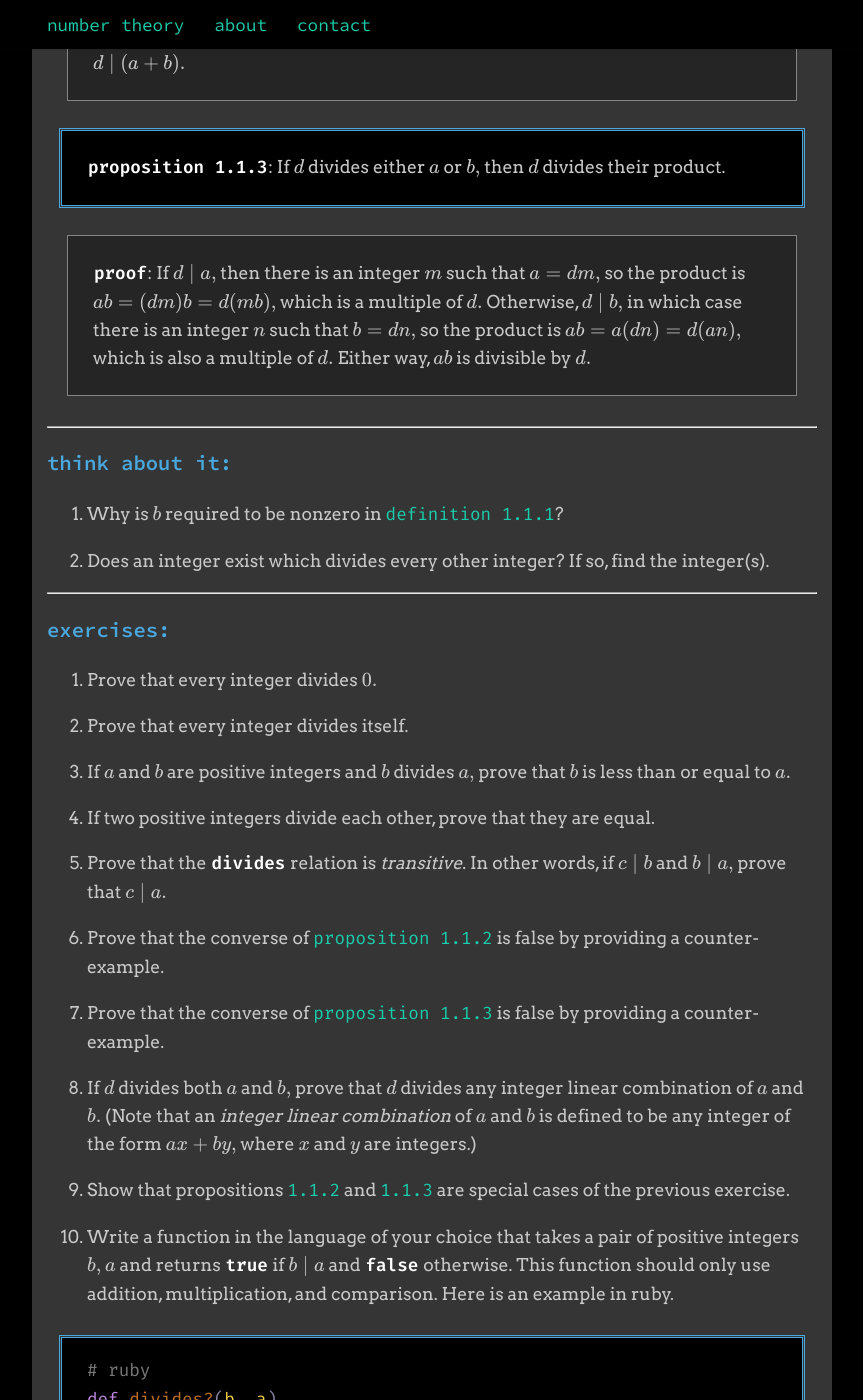
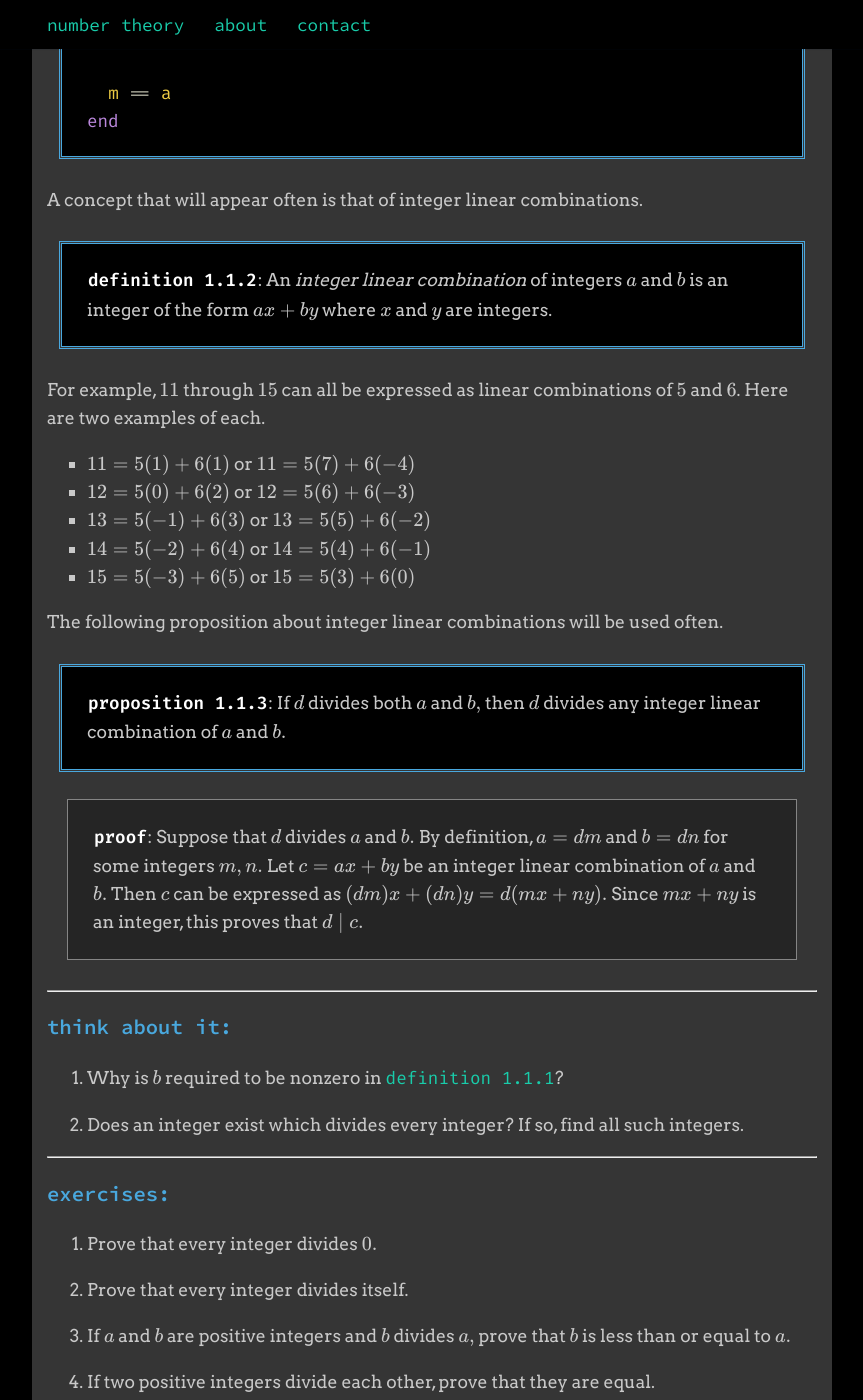
Before and after one commit to itscomputers/itscomputers.github.io, a Jekyll site: the page built from _sections/01_01_divisibility.md, in a window 1280 px wide and 1400 px high, scrolled down 1194 px. Shown: the whole window, without its empty margins (208-1071 px from the left). Built offline with Jekyll 4.4.1, drawn with Linux system fonts in a browser that asks for light colours; formulas are drawn with MathJax 3; some of the changed text lies outside the part shown.

Commit message:
edits to divisibility section

```diff
--- a/_sections/01_01_divisibility.md
+++ b/_sections/01_01_divisibility.md
@@ -7,10 +7,10 @@ next: division-with-remainder
 permalink: divisibility
 ---
 
-<span id="1.1.1" />
+<span id="divides" />
 > **`definition 1.1.1`**:
-> We say that a nonzero integer $$ b $$ *divides* an integer $$ a $$ if there exists some
-> integer $$ n $$ such that $$ a = bn. $$
+> We say that a nonzero integer $$ b $$ *divides* an integer $$ a $$
+> if there exists some integer $$ n $$ such that $$ a = bn. $$
 {: definition}
 
 Here are a few examples:
@@ -19,59 +19,85 @@ Here are a few examples:
 - $$ 10 $$ does not divide $$ 45 $$ since $$ 45 $$ is between
 $$ 40 = 10 \cdot 4 $$ and $$ 50 = 10 \cdot 5 $$
 
-Notice that the above definition is synonymous with saying that $$ b $$ may be
-expressed as a multiple of $$ a. $$  In fact, the following statements are
-equivalent and mean that $$ a = bn. $$
+Notice that the above definition is synonymous with saying that $$ b $$
+may be expressed as a multiple of $$ a. $$  In fact, the following
+statements are equivalent and mean that $$ a $$ is can be expressed as
+$$ bn. $$
 - $$ b $$ divides $$ a $$
 - $$ a $$ is divisible by $$ b $$
 - $$ a $$ is a multiple of $$ b $$
 
-Although the three phrases have the same meaning, we will often use the first phrase.
-The notation for this is $$ b \mid a, $$ which reads "$$ b $$ divides $$ a $$".  Using
-this notation, the examples above are expressed as
+The notation for this concept is $$ b \mid a, $$ which reads "$$ b $$
+divides $$ a $$".  Using this notation, the examples above become:
 - $$ 15 \mid 45 $$ since $$ 45 = 15 \cdot 3 $$
 - $$ 9 \mid 45 $$ since $$ 45 = 9 \cdot 5 $$
 - $$ 10 \nmid 45 $$ since $$ 10 \cdot 4 < 45 < 10 \cdot 5 $$
 
-Be careful!  This notation may sometimes be confused with the division operation.
-If you see $$ 15 / 45, $$ it is the operation that results in one third.
-If you see $$ 15 \mid 45, $$ it is the statement that $$ 15 $$ divides $$ 45, $$
-ie, that $$ 45 $$ is divisible by $$ 15, $$ ie, that $$ 45 / 15 $$ is an integer.
+Be careful!  This notation may sometimes be confused with the division
+operation. If you see $$ 15 / 45, $$ it is the operation that returns
+the rational number $$ 1/3. $$  If you see $$ 15 \mid 45, $$ it is the
+statement that $$ 15 $$ divides $$ 45, $$ ie, that $$ 45 $$ is divisible
+by $$ 15, $$ ie, that $$ 45 / 15 $$ is an integer.
 
-Here are a couple of propositions about integers that can be proved from the
-definition of divisibility.
+As the last example suggests, a naive approach to determining divisibility
+is to check all multiples of $$ b $$ until you surpass $$ a. $$ Here is a
+ruby implementation of this naive divisibility algorithm, assuming that
+both $$ a $$ and $$ b $$ are positive.
 
-<span id="1.1.2" />
-> **`proposition 1.1.2`**:
-> If $$ d $$ divides both $$ a $$ and $$ b, $$ then $$ d $$ divides their sum.
+<span id="naive-divides-ruby-function" />
+{% highlight ruby %}
+# ruby
+def divides?(b, a)
+  m = 0
+  while m < a
+    m += b
+  end
+
+  m == a
+end
+{% endhighlight %}
+
+A concept that will appear often is that of integer linear combinations.
+
+<span id="integer-linear-combination" />
+> **`definition 1.1.2`**:
+> An *integer linear combination* of integers $$ a $$ and $$ b $$ is an
+> integer of the form $$ ax + by $$ where $$ x $$ and $$ y $$ are integers.
+{: .definition}
+
+For example, $$ 11 $$ through $$ 15 $$ can all be expressed as linear
+combinations of $$ 5 $$ and $$ 6 $$.  Here are two examples of each.
+- $$ 11 = 5(1) + 6(1) $$ or $$ 11 = 5(7) + 6(-4) $$
+- $$ 12 = 5(0) + 6(2) $$ or $$ 12 = 5(6) + 6(-3) $$
+- $$ 13 = 5(-1) + 6(3) $$ or $$ 13 = 5(5) + 6(-2) $$
+- $$ 14 = 5(-2) + 6(4) $$ or $$ 14 = 5(4) + 6(-1) $$
+- $$ 15 = 5(-3) + 6(5) $$ or $$ 15 = 5(3) + 6(0) $$
+
+The following proposition about integer linear combinations will be used
+often.
+
+<span id="divides-linear-combinations" />
+> **`proposition 1.1.3`**:
+> If $$ d $$ divides both $$ a $$ and $$ b, $$ then $$ d $$ divides any
+> integer linear combination of $$ a $$ and $$ b. $$
 {: .proposition}
 
 > **`proof`**:
-> Since $$ d \mid a, $$ there is an integer $$ m $$ such that $$ a = dm. $$  Similarly,
-> since $$ d \mid b, $$ there is an integer $$ n $$ such that $$ b = dn. $$  Therefore,
-> the sum $$ a + b $$ is equal to $$ dm + dn = d (m + n). $$  Since $$ m + n $$ is
-> an integer, this equation implies that $$ d \mid (a + b). $$
-{: .proof}
-
-<span id="1.1.3" />
-> **`proposition 1.1.3`**:
-> If $$ d $$ divides either $$ a $$ or $$ b, $$ then $$ d $$ divides their product.
-{: .proposition}
-
-> **`proof`**:
-> If $$ d \mid a, $$ then there is an integer $$ m $$ such that $$ a = dm, $$ so the product is
-> $$ ab = (dm)b = d(mb), $$ which is a multiple of $$ d. $$
-> Otherwise, $$ d \mid b, $$ in which case there is an integer $$ n $$ such that $$ b = dn, $$ so
-> the product is $$ ab = a(dn) = d(an), $$ which is also a multiple of $$ d. $$
-> Either way, $$ ab $$ is divisible by $$ d. $$
+> Suppose that $$ d $$ divides $$ a $$ and $$ b. $$  By definition,
+> $$ a = dm $$ and $$ b = dn $$ for some integers $$ m, n. $$  Let
+> $$ c = ax + by $$ be an integer linear combination of $$ a $$ and
+> $$ b. $$  Then $$ c $$ can be expressed as
+> $$ (dm)x + (dn)y = d(mx + ny). $$  Since $$ mx + ny $$ is an integer,
+> this proves that $$ d \mid c. $$
 {: .proof}
 
 ---
 ### think about it:
 
-1. Why is $$ b $$ required to be nonzero in <a href="#1.1.1">definition 1.1.1</a>?
+1. Why is $$ b $$ required to be nonzero in [definition 1.1.1](#divides)?
 
-1. Does an integer exist which divides every other integer?  If so, find the integer(s).
+1. Does an integer exist which divides every integer?  If so, find all
+such integers.
 
 ---
 <span id="exercises" />
@@ -81,40 +107,30 @@ definition of divisibility.
 
 1. Prove that every integer divides itself.
 
-1. If $$ a $$ and $$ b $$ are positive integers and $$ b $$ divides $$ a, $$ prove that $$ b $$ is less
-than or equal to $$ a. $$
+1. If $$ a $$ and $$ b $$ are positive integers and $$ b $$ divides
+$$ a, $$ prove that $$ b $$ is less than or equal to $$ a. $$
 
 1. If two positive integers divide each other, prove that they are equal.
 
-1. Prove that the `divides` relation is *transitive*.  In other words, if $$ c \mid b $$
-and $$ b \mid a, $$ prove that $$ c \mid a. $$
-
-1. Prove that the converse of <a href="#1.1.2">proposition 1.1.2</a> is false by
-providing a counter-example.
-
-1. Prove that the converse of <a href="#1.1.3">proposition 1.1.3</a> is false by
-providing a counter-example.
+1. Prove that the `divides` relation is *transitive*.  In other words,
+if $$ c \mid b $$ and $$ b \mid a, $$ prove that $$ c \mid a. $$
 
 1. If $$ d $$ divides both $$ a $$ and $$ b, $$ prove that $$ d $$ divides
-any integer linear combination of $$ a $$ and $$ b. $$
-(Note that an *integer linear combination* of $$ a $$ and $$ b $$ is defined to
-be any integer of the form $$ ax + by, $$ where $$ x $$ and $$ y $$ are integers.)
+their sum $$ a + b. $$
 
-1. Show that propositions <a href="#1.1.2">1.1.2</a> and <a href="#1.1.3">1.1.3</a>
-are special cases of the previous exercise.
+1. Show that the converse of the previous exercise is not true by
+producing a counter-example.
 
-1. Write a function in the language of your choice that takes a pair of positive
-integers $$ b, $$ $$ a $$ and returns `true` if $$ b \mid a $$ and `false` otherwise.  This function
-should only use addition, multiplication, and comparison.  Here is an example in ruby.
+1. If $$ d $$ divides either $$ a $$ or $$ b, $$ prove that $$ d $$
+divides their product $$ ab. $$
 
-{% highlight ruby %}
-# ruby
-def divides?(b, a)
-  i = 0
-  while m < a
-    m += b
-  end
+1. Show that the converse of the previous exercise is not true by
+producing a counter-example.
 
-  m == a
-end
-{% endhighlight %}
+1. Write an improved version of the naive
+[divisibility function](#naive-divides-ruby-function) above.  It should
+take *any nonzero* integer $$ b $$ and *any* integer $$ a $$ and return `true`
+if `b` divides `a` and `false` otherwise.  The function
+- may be in the language of your choice
+- should **only** use addition, multiplication, and comparison.
+- should handle negative inputs as well as positive.
```
